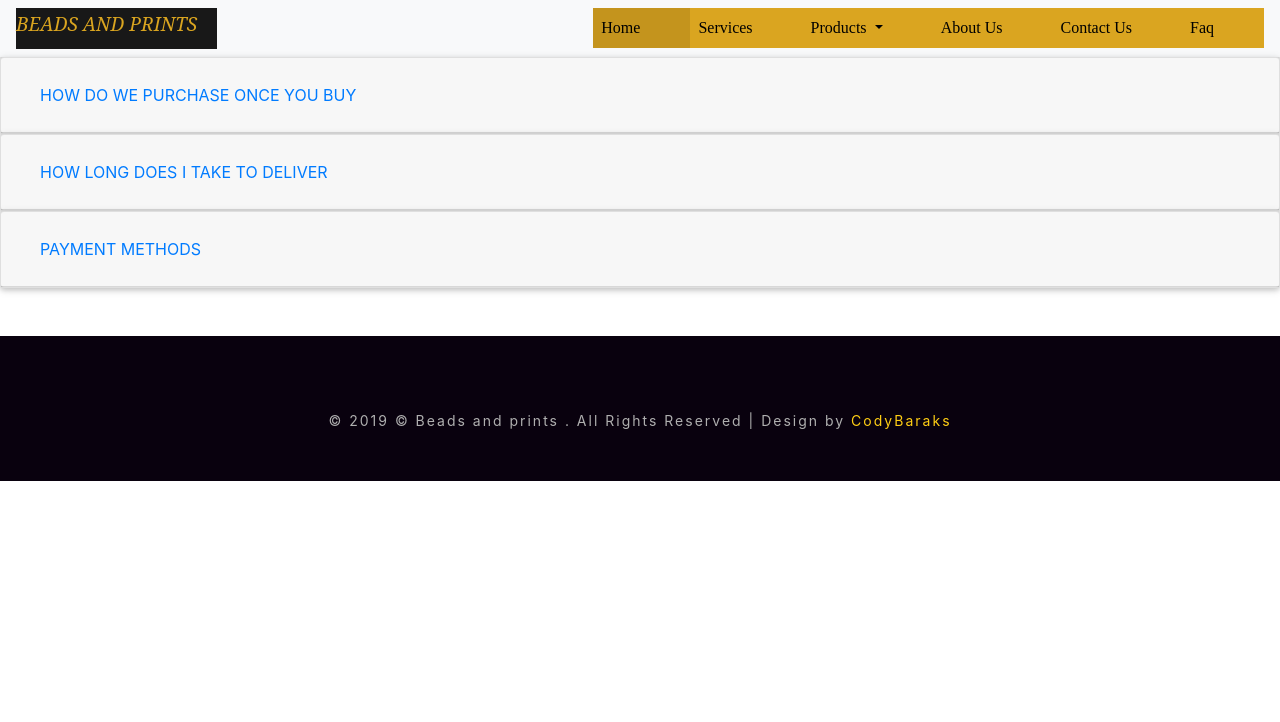
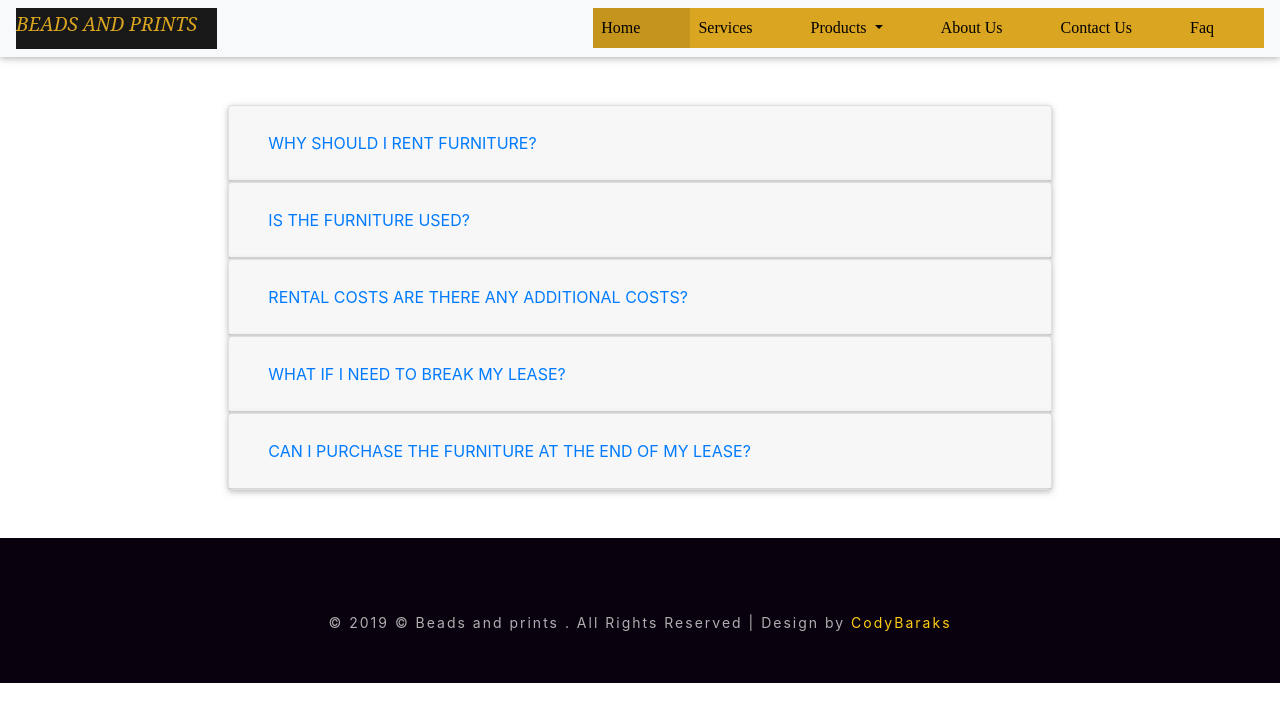
Before and after one commit to codybaraks/beads-prints.push-project, a Flask app: page /faq in a window 1280 px wide. Shown: the top 722 px of the page. Run offline with Flask 2, Linux system fonts and the light colour scheme; some libraries are stand-ins or nearby versions.

Commit message:
updating

```diff
--- a/app.py
+++ b/app.py
@@ -6,18 +6,18 @@ import mailchimp
 from flask_mail import Message, Mail
 from itsdangerous import URLSafeSerializer, SignatureExpired
 app = Flask(__name__)
-app.config['MAIL_SERVER'] = 'smtp.googlemail.com'
-app.config['MAIL_PORT'] = 465
-app.config['MAIL_USERNAME'] = 'earvinbaraka@gmail.com'
-app.config['MAIL_PASSWORD'] = 'Commandprompt.1'
-app.config['MAIL_USE_TLS'] = False
-app.config['MAIL_USE_SSL'] = True
-mail = Mail(app)
-app.secret_key = 'super secret key'
-s = URLSafeSerializer('secretthistime!')
+# app.config['MAIL_SERVER'] = 'smtp.googlemail.com'
+# app.config['MAIL_PORT'] = 465
+# app.config['MAIL_USERNAME'] = 'earvinbaraka@gmail.com'
+# app.config['MAIL_PASSWORD'] = 'Commandprompt.1'
+# app.config['MAIL_USE_TLS'] = False
+# app.config['MAIL_USE_SSL'] = True
+# mail = Mail(app)
+# app.secret_key = 'super secret key'
+# s = URLSafeSerializer('secretthistime!')
 
 
-db = connector.connect(host="localhost", user="root", passwd="", database="beads")
+db = connector.connect(host="localhost", user="root", passwd="root", database="Beadsprint")
 
 # @app.route('/')
 # def hello_world():
@@ -91,6 +91,5 @@ def contact():
         return render_template('funiture order.html')
 
 
-
 if __name__ == '__main__':
     app.run()
--- a/templates/faq.html
+++ b/templates/faq.html
@@ -1,25 +1,31 @@
 {% extends 'Navigation.html' %}
 {% block body %}
+
+    <div class="container col-md-8 justify-content-center" style="margin-top: 3rem">
+
+
         <div id="accordion">
             <div class="card">
                 <div class="card-header" id="headingOne">
                     <h5 class="mb-0">
-                    <button class="btn btn-link" data-toggle="collapse" data-target="#collapseOne" aria-expanded="true"
+                        <button class="btn btn-link" data-toggle="collapse" data-target="#collapseOne"
+                                aria-expanded="true"
                                 aria-controls="collapseOne">
-                        How do we purchase once you buy
+                            Why should I rent furniture?
                         </button>
                     </h5>
                 </div>
 
                 <div id="collapseOne" class="collapse " aria-labelledby="headingOne" data-parent="#accordion">
                     <div class="card-body">
-                    Anim pariatur cliche reprehenderit, enim eiusmod high life accusamus terry richardson ad squid. 3
-                    wolf moon officia aute, non cupidatat skateboard dolor brunch. Food truck quinoa nesciunt laborum
-                    eiusmod. Brunch 3 wolf moon tempor, sunt aliqua put a bird on it squid single-origin coffee nulla
-                    assumenda shoreditch et. Nihil anim keffiyeh helvetica, craft beer labore wes anderson cred nesciunt
-                    sapiente ea proident. Ad vegan excepteur butcher vice lomo. Leggings occaecat craft beer
-                    farm-to-table, raw denim aesthetic synth nesciunt you probably haven't heard of them accusamus
-                    labore sustainable VHS.
+                        When moving to a new home, office or country, the hassle, time expense and costs associated with
+                        purchasing furniture can be high. Whether you utilize budget furniture sellers or not,
+                        furnishing an entire home or office is going to take time: time to pick furniture, buy it, have
+                        it delivered, arrange it, and in some cases, assemble it. This is not to mention to cost of
+                        cleaning and upkeep in the (inevitable) event that someone spills, rips or damages your
+                        furniture.
+                        Renting your furniture allows you to live in a beautifully furnished space, without the same
+                        cost and hassle of ownership.
                     </div>
                 </div>
             </div>
@@ -28,19 +34,20 @@
                     <h5 class="mb-0">
                         <button class="btn btn-link collapsed" data-toggle="collapse" data-target="#collapseTwo"
                                 aria-expanded="false" aria-controls="collapseTwo">
-                        How long does i take to deliver
+                            Is the furniture used?
                         </button>
                     </h5>
                 </div>
                 <div id="collapseTwo" class="collapse" aria-labelledby="headingTwo" data-parent="#accordion">
                     <div class="card-body">
-                    Anim pariatur cliche reprehenderit, enim eiusmod high life accusamus terry richardson ad squid. 3
-                    wolf moon officia aute, non cupidatat skateboard dolor brunch. Food truck quinoa nesciunt laborum
-                    eiusmod. Brunch 3 wolf moon tempor, sunt aliqua put a bird on it squid single-origin coffee nulla
-                    assumenda shoreditch et. Nihil anim keffiyeh helvetica, craft beer labore wes anderson cred nesciunt
-                    sapiente ea proident. Ad vegan excepteur butcher vice lomo. Leggings occaecat craft beer
-                    farm-to-table, raw denim aesthetic synth nesciunt you probably haven't heard of them accusamus
-                    labore sustainable VHS.
+                        Unless we explicitly note this in our rental proposal, all furniture items are rented to you in
+                        brand-new condition.
+                        Can you help me choose furniture?
+                        Our team of professional furniture rental consultants is here for you, equipped with specialized
+                        training in interior décor and design. We offer intelligent expertise on all our products and
+                        packages.
+                        We are happy to use our experience to help you create the home that fits your needs, taste and
+                        budget.
                     </div>
                 </div>
             </div>
@@ -49,19 +56,56 @@
                     <h5 class="mb-0">
                         <button class="btn btn-link collapsed" data-toggle="collapse" data-target="#collapseThree"
                                 aria-expanded="false" aria-controls="collapseThree">
-                        Payment methods
+                            Rental Costs
+                            Are there any additional costs?
+
                         </button>
                     </h5>
                 </div>
                 <div id="collapseThree" class="collapse" aria-labelledby="headingThree" data-parent="#accordion">
                     <div class="card-body">
-                    Anim pariatur cliche reprehenderit, enim eiusmod high life accusamus terry richardson ad squid. 3
-                    wolf moon officia aute, non cupidatat skateboard dolor brunch. Food truck quinoa nesciunt laborum
-                    eiusmod. Brunch 3 wolf moon tempor, sunt aliqua put a bird on it squid single-origin coffee nulla
-                    assumenda shoreditch et. Nihil anim keffiyeh helvetica, craft beer labore wes anderson cred nesciunt
-                    sapiente ea proident. Ad vegan excepteur butcher vice lomo. Leggings occaecat craft beer
-                    farm-to-table, raw denim aesthetic synth nesciunt you probably haven't heard of them accusamus
-                    labore sustainable VHS.
+
+                        There are no “hidden” or additional costs. We pride ourselves on financial and document
+                        transparency. Our monthly rental fees include the delivery and assembly of furniture and
+                        appliances. When you move out, we disassemble your furniture as part of your rental fee.
+                    </div>
+                </div>
+            </div>
+            <div class="card">
+                <div class="card-header" id="headingFour">
+                    <h5 class="mb-0">
+                        <button class="btn btn-link collapsed" data-toggle="collapse" data-target="#collapseFour"
+                                aria-expanded="false" aria-controls="collapseFour">
+                            What if I need to break my lease?
+                        </button>
+                    </h5>
+                </div>
+                <div id="collapseFour" class="collapse" aria-labelledby="headingFour" data-parent="#accordion">
+                    <div class="card-body">
+
+                        We understand that there are extenuating circumstances in life, and we may be able to offer some
+                        flexibility if the need arises. If you have trouble with your lease for any reason, please give
+                        us a call
+                    </div>
+                </div>
+            </div>
+            <div class="card">
+                <div class="card-header" id="headingFive">
+                    <h5 class="mb-0">
+                        <button class="btn btn-link collapsed" data-toggle="collapse" data-target="#collapseFive"
+                                aria-expanded="false" aria-controls="collapseFive">
+
+                            Can I purchase the furniture at the end of my lease?
+
+                        </button>
+                    </h5>
+                </div>
+                <div id="collapseFive" class="collapse" aria-labelledby="headingFive" data-parent="#accordion">
+                    <div class="card-body">
+
+                        You have the option to purchase your Furniture Leasing Corporation products at a discounted rate
+                        at the end of your lease. Monthly rental payments do not count towards end of lease purchases.
+                    </div>
                 </div>
             </div>
         </div>
```
Lines whose indentation alone changed are shown as unchanged.
